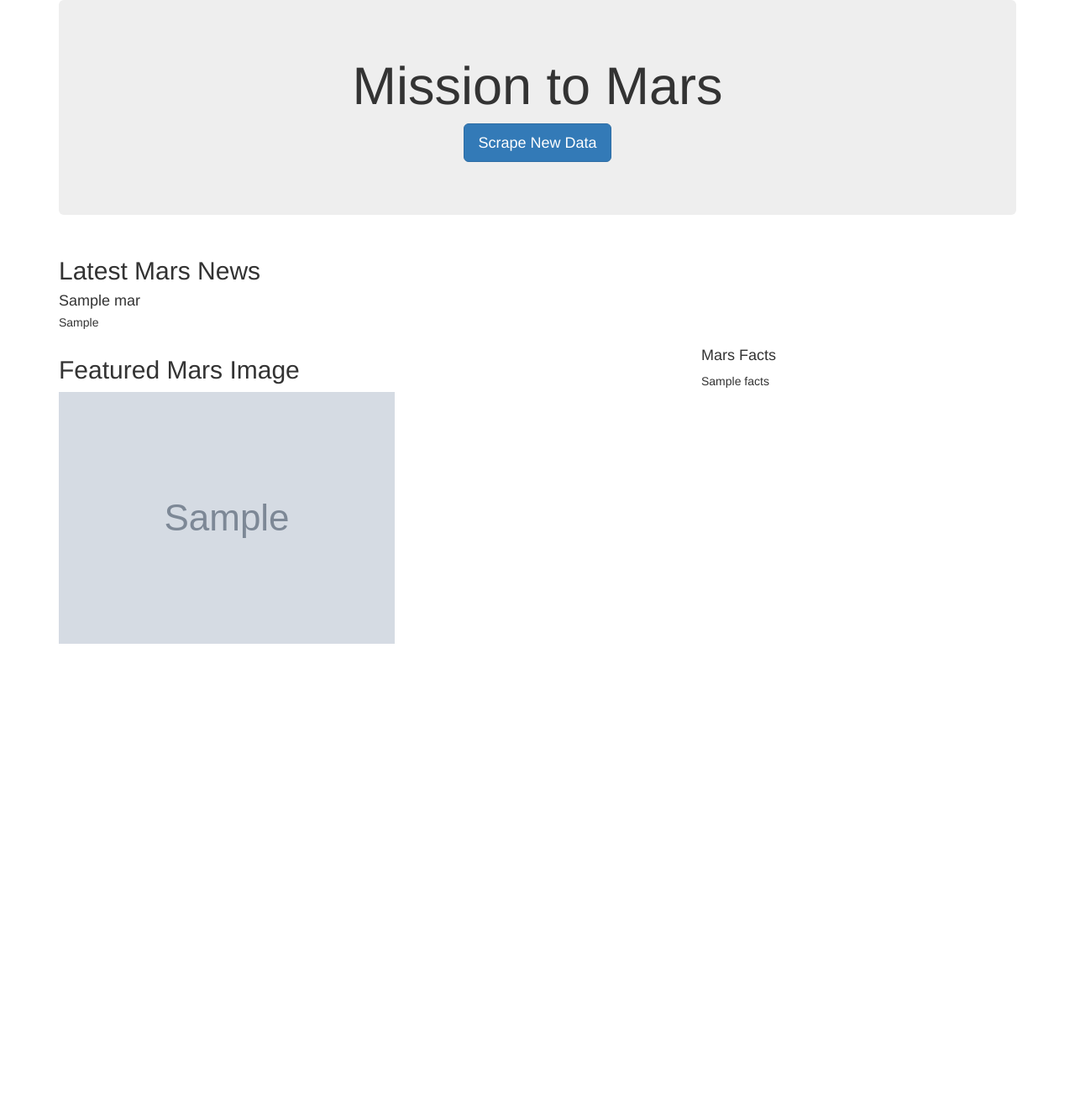
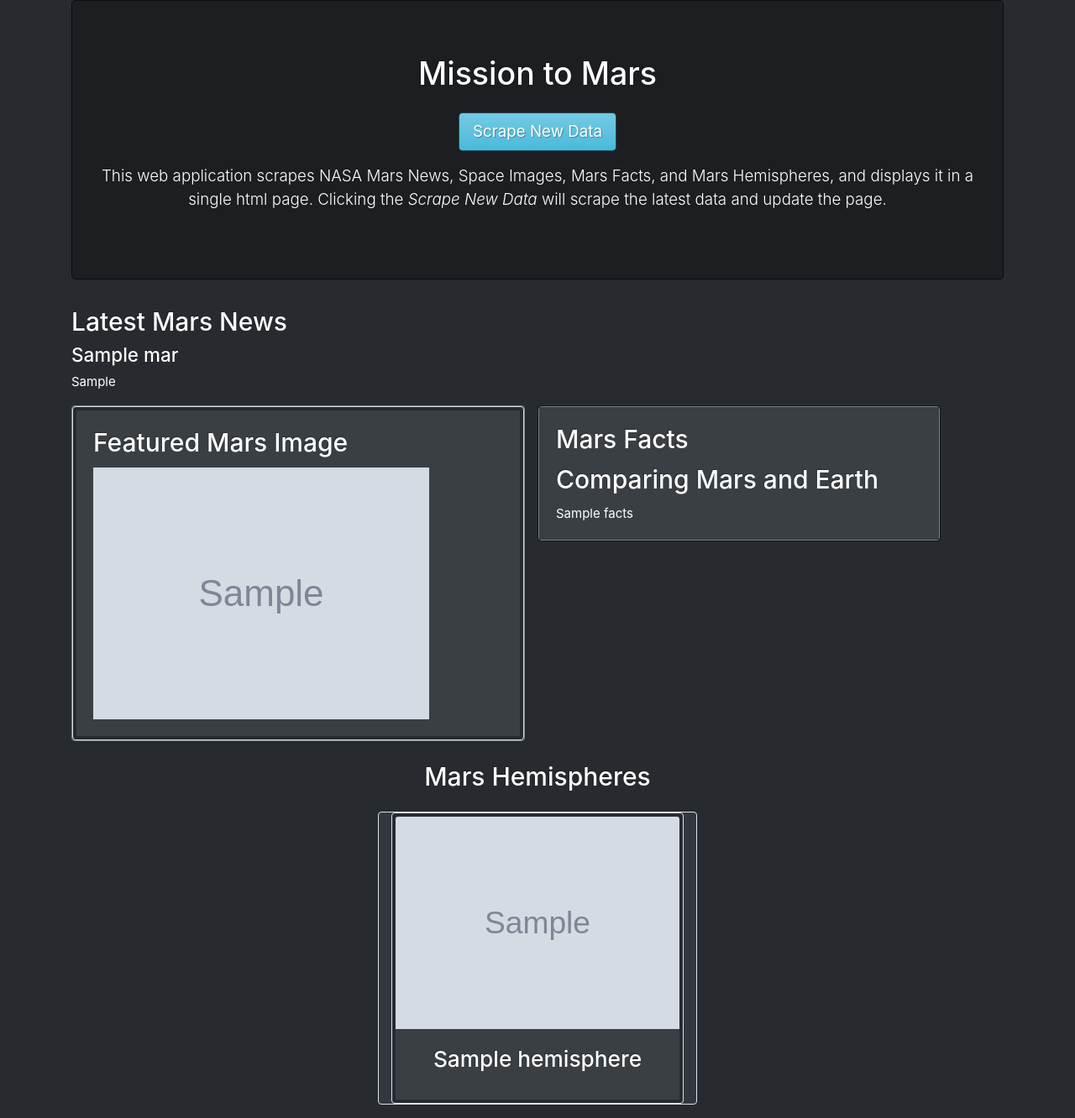
Before and after one commit to Fkourouma1/Mission-to-Mars1, a Flask app: page / in a window 1280 px wide. Shown: the whole page at 84% size. Before the commit the page ends 767 px from the top, so only its background shows below. Run offline with Flask 2, Linux system fonts and the light colour scheme; grey boxes marked "Sample" are stand-in pictures; a database or web service that is not in the repository returns one stand-in record (values such as "Sample title"); some libraries are stand-ins or nearby versions.

Commit message:
update images

```diff
--- a/templates/index.html
+++ b/templates/index.html
@@ -1,6 +1,6 @@
 <!DOCTYPE html>
 <html lang="en">
-  <head>
+  <!-- <head>
     <meta charset="UTF-8" />
     <meta name="viewport" content="width=device-width, initial-scale=1.0" />
     <meta http-equiv="X-UA-Compatible" content="ie=edge" />
@@ -9,20 +9,43 @@
       rel="stylesheet"
       href="https://maxcdn.bootstrapcdn.com/bootstrap/3.3.7/css/bootstrap.min.css"
     />
+  </head> -->
+
+
+  <head>
+    <!-- Required meta tags -->
+    <meta charset="utf-8">
+    <meta name="viewport" content="width=device-width, initial-scale=1, shrink-to-fit=no">
+
+    <!-- Bootstrap/Bootswatch CSS -->
+    <link rel="stylesheet" href="https://bootswatch.com/4/slate/bootstrap.min.css">
+
+    <title>Mission to Mars</title>
+    <link rel="icon" href="img/favicon.ico" type="image/x-icon">
   </head>
+
+
+
   <body>
     <div class="container">
       <!-- Add Jumbotron to Header -->
-      <div class="jumbotron text-center">
+      <div class="jumbotron text-center text-white">
         <h1>Mission to Mars</h1>
         <!-- Add a button to activate scraping script -->
-        <p><a class="btn btn-primary btn-lg" href="/scrape" role="button">Scrape New Data</a></p>
+        <p><a class="btn btn-info btn-lg mt-3" href="/scrape" role="button">Scrape New Data</a></p>
+        <p class="lead mt-3 text-white">This web application scrapes <a href="https://mars.nasa.gov/news/" target="_blank">NASA Mars News</a>,
+          <a href="https://spaceimages-mars.com/" target="_blank">Space Images</a>,
+          <a href="https://galaxyfacts-mars.com/" target="_blank">Mars Facts</a>, and
+          <a href="https://marshemispheres.com/"
+          target="_blank">Mars Hemispheres</a>, and displays it in a single html page.
+          Clicking the <em>Scrape New Data</em> will scrape the latest data and update the page.</p>
       </div>
+
       <!-- Add section for Mars News -->
       <div class="row" id="mars-news">
         <div class="col-md-12">
           <div class="media">
-            <div class="media-body">
+            <div class="media-body text-white">
               <h2>Latest Mars News</h2>
               <h4 class="media-heading">{{ mars.news_title }}</h4>
               <p>{{ mars.news_paragraph }}</p>
@@ -30,24 +53,70 @@
           </div>
         </div>
       </div>
+
+      <div class="row">
+
       <!-- Section for Featured Image and Facts table -->
-      <div class="row" id="mars-featured-image">
-        <div class="col-md-8">
-          <h2>Featured Mars Image</h2>
+      <div class="col-md-6" id="mars-featured-image">
+        <div class="card border-secondary">
+          <div class="img-thumbnail">
+          <div class="card-body badge-primary text-white">
+          <h2 class="card-title">Featured Mars Image</h2>
+
+          <!-- if images is False/None/non-existent, then default to error message -->
+          <a href="{{mars.featured_image | default('static/images/error.png', true) }}" class="thumbnail">
           <img
-            src="{{mars.featured_image }}"
-            class="img-responsive"
-            alt="Responsive image"
-          />
+            src="{{mars.featured_image | default('static/images/error.png', true) }}" class="img-fluid" alt="Featured Mars Image"
+            />
+          </a>
         </div>
-        <div class="col-md-4">
-          <!-- Mars Facts -->
-          <div class="row" id="mars-facts">
-            <h4>Mars Facts</h4>
-            {{ mars.facts | safe }}
+        </div>
+      </div>
+      </div>
+
+      <div class="col md-12">
+
+        <!-- Mars Facts -->
+
+        <div class="row" id="mars-facts">
+          <div class="card" style="width: 30rem;">
+          <div class="card border-secondary">
+            <div class="card-body badge-primary text-white">
+          <h2 class="card-title">Mars Facts</h2>
+          <h2 class="card-title">Comparing Mars and Earth</h2>
+          <p class="card-text">{{ mars.facts | safe }}</p>
+        </div>
+      </div>
+  </div>
+</div>
+</div>
+</div>
+  <div class="row justify-content-center">
+
+      <!-- Section for Mars Hemispheres -->
+      <div class="col-md-12" id="mars-hemispheres">
+          <h2 class="text-center mt-4 text-white">Mars Hemispheres</h2>
+      </div>
+
+        {% for hemisphere in mars.hemispheres %}
+        <div class="col-md-4 card border secondary m-3">
+          <div class="img-thumbnail">
+            <a href="{{hemisphere.img_url | default('static/images/error.png', true)}}" class="thumbnail">
+            <img class="card-img-top" src="{{hemisphere.img_url | default('static/images/error.png', true)}}" alt="{{ hemisphere.title }}">
+            <div class="card-body badge-primary text-white">
+              <h3 class="card-title text-center">{{hemisphere.title}}</h3>
+            </div>
+          </a>
           </div>
         </div>
+        {% endfor %}
       </div>
     </div>
+
+
+  <script src="https://code.jquery.com/jquery-3.3.1.slim.min.js" integrity="sha384-q8i/X+965DzO0rT7abK41JStQIAqVgRVzpbzo5smXKp4YfRvH+8abtTE1Pi6jizo" crossorigin="anonymous"></script>
+  <script src="https://cdnjs.cloudflare.com/ajax/libs/popper.js/1.14.3/umd/popper.min.js" integrity="sha384-ZMP7rVo3mIykV+2+9J3UJ46jBk0WLaUAdn689aCwoqbBJiSnjAK/l8WvCWPIPm49" crossorigin="anonymous"></script>
+  <script src="https://stackpath.bootstrapcdn.com/bootstrap/4.1.1/js/bootstrap.min.js" integrity="sha384-smHYKdLADwkXOn1EmN1qk/HfnUcbVRZyYmZ4qpPea6sjB/pTJ0euyQp0Mk8ck+5T" crossorigin="anonymous"></script>
+
   </body>
 </html>
```
Also changed, not shown: app.py (+7 -0 lines), index.html (+73 -27 lines), scraping.py (+75 -79 lines), Images/Desktop page.png (added), Images/Ipad Responsive.png (added), Images/Mission_to_Mars load.png (renamed from Images/Screen Shot 2022-08-21 at 10.05.29 PM.png), Images/The 4 hemispheres loaded.png (added), Images/page load.png (renamed from Images/Screen Shot 2022-08-21 at 10.05.16 PM.png), 2 other files.
